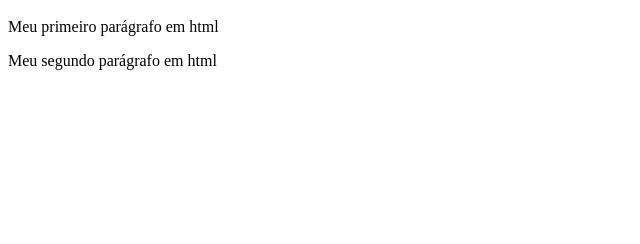
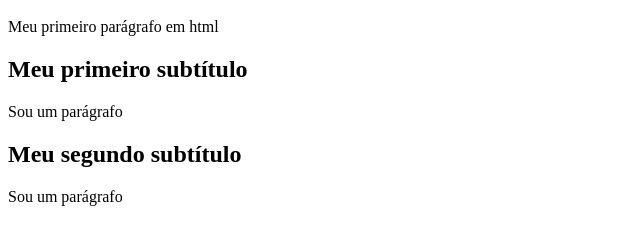
Before and after one commit to euNascimentu/PrjHelloWorldGit, a plain HTML site: page index.html in a window 1280 px wide. Shown: the part 48-292 px from the top of the page, without its empty margins (0-640 px from the left). Drawn offline with Linux system fonts and the light colour scheme.

Commit message:
Adicionando dois subtítulos

```diff
--- a/index.html
+++ b/index.html
@@ -6,6 +6,9 @@ e no padrão web -->
 <body>
 <h1> Meu primeiro titulo - Hello Word </h1>
 <p> Meu primeiro parágrafo em html </p>
-<p> Meu segundo parágrafo em html </p>
+<h2> Meu primeiro subtítulo </h2>
+<p> Sou um parágrafo </p>
+<h2> Meu segundo subtítulo </h2>
+<p> Sou um parágrafo </p>
 </body>
 </html>
```
